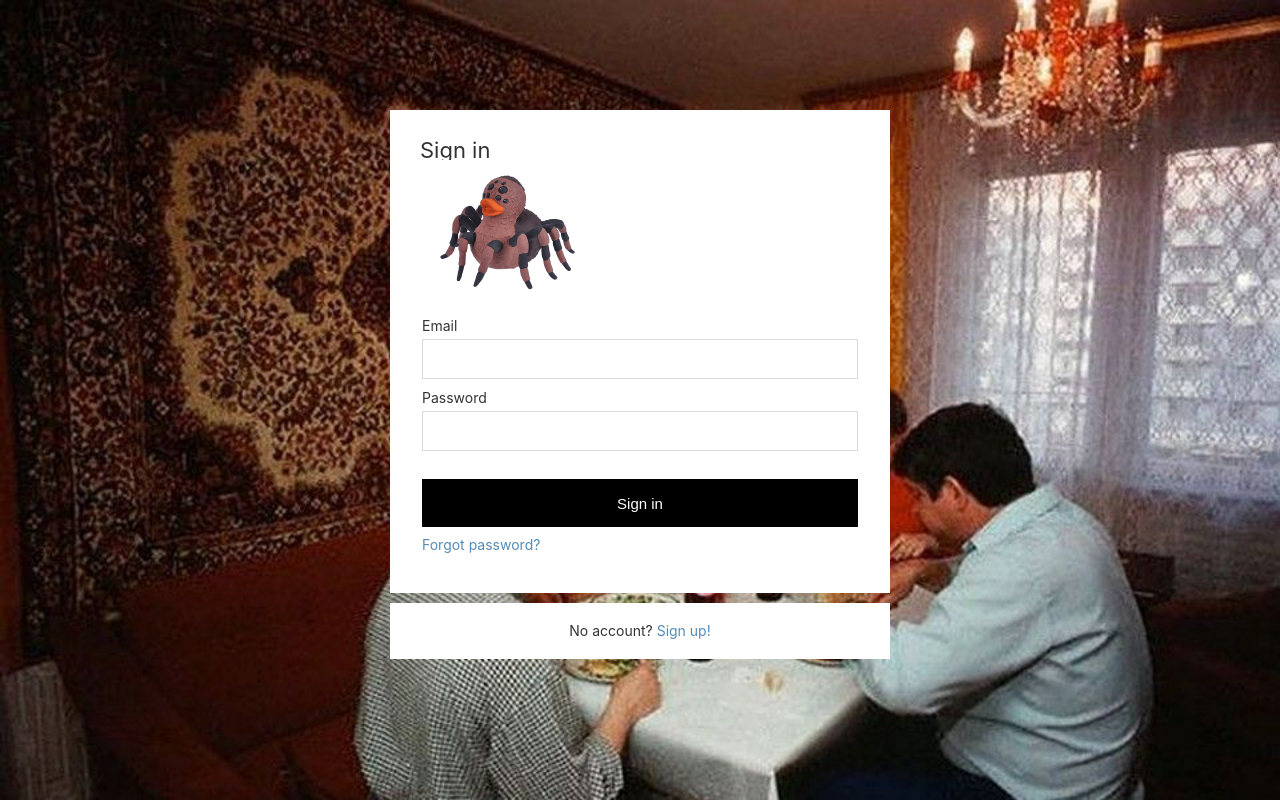
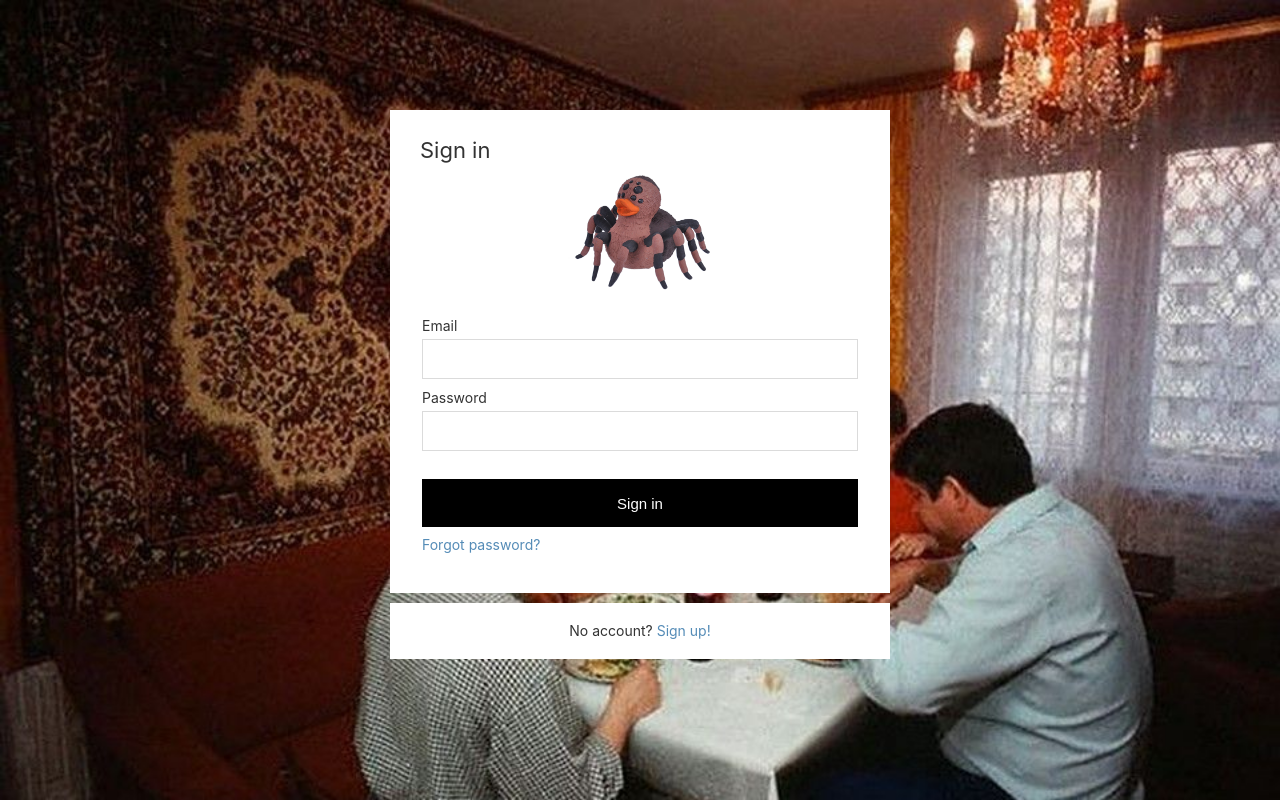
Before and after one commit to rocket-duck/ESchool, a plain HTML site: page index.html in a window 1280 px wide. Drawn offline with Linux system fonts and the light colour scheme.

Commit message:
fix duck style

```diff
--- a/style.css
+++ b/style.css
@@ -13,8 +13,8 @@ body {
 }
 img {
     display: block;
-    margin-left: 10px;
-    margin-right: 10px;
+    margin-left: auto;
+    margin-right: auto;
     width: 150px;
 }
 img:hover {
```
